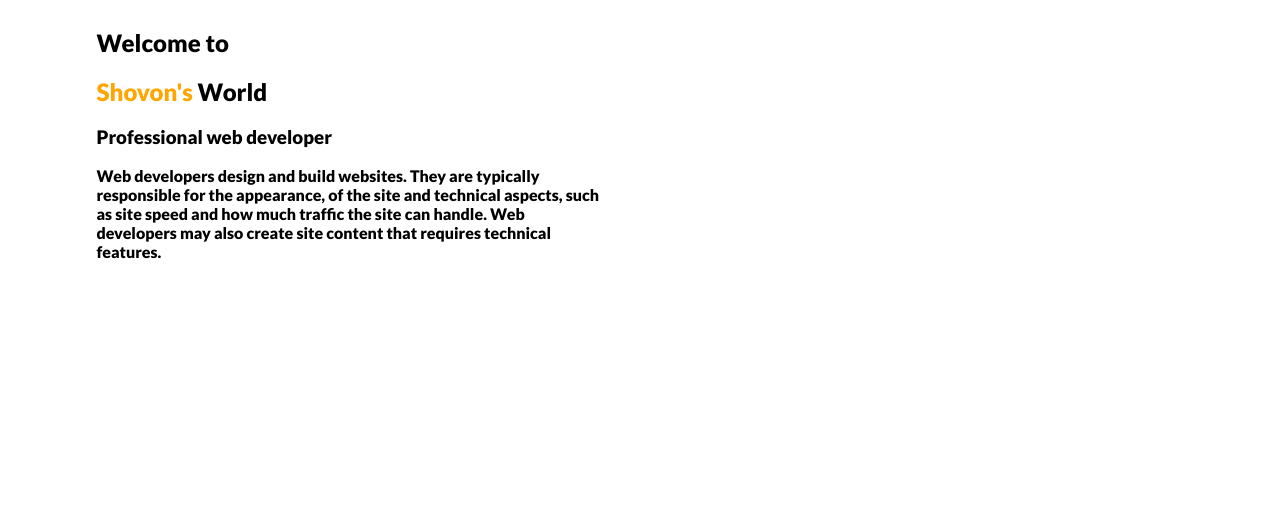
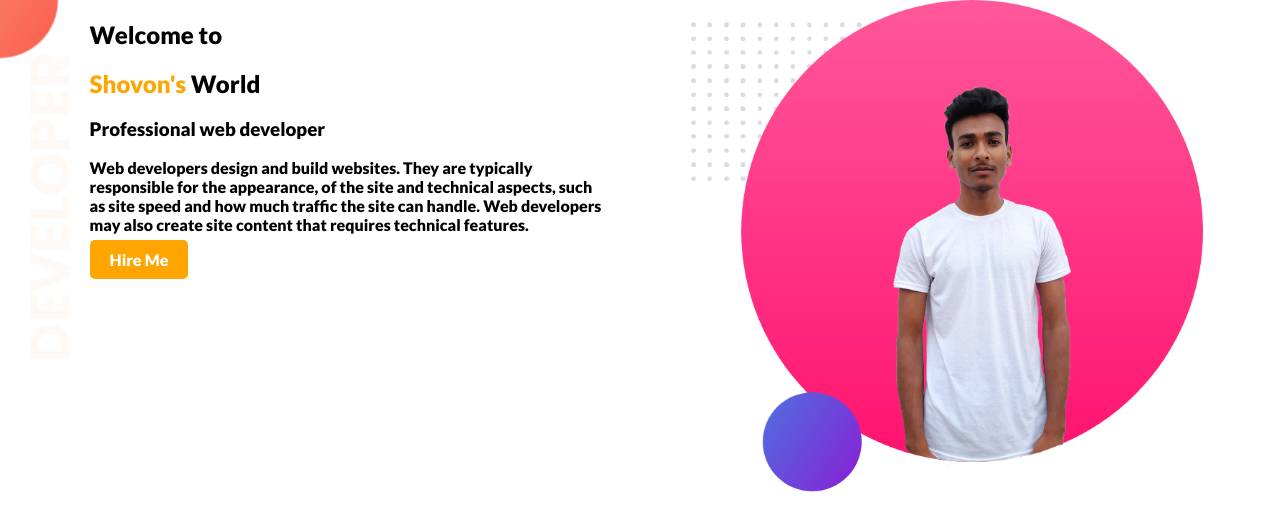
Before and after one commit to shovon-97/web-portfolio, a plain HTML site: page index.html in a window 1280 px wide. Drawn offline with Linux system fonts and the light colour scheme.

Commit message:
new changes

```diff
--- a/index.html
+++ b/index.html
@@ -9,13 +9,14 @@
     <link rel="stylesheet" href="style.css">
 </head>
 <body>
-    <section>
+    <section class="top-banner">
         <div class="half-width"><h1>Welcome to</h1>
             <h1><span class="name-highlight">Shovon's</span> World</h1>
             <h3>Professional web developer</h3>
-            <p>Web developers design and build websites. They are typically responsible for the appearance, of the site and technical aspects, such as site speed and how much traffic the site can handle. Web developers may also create site content that requires technical features.</p></div>
+            <p>Web developers design and build websites. They are typically responsible for the appearance, of the site and technical aspects, such as site speed and how much traffic the site can handle. Web developers may also create site content that requires technical features.</p>
+            <a class="link-button" class=target="_blank" href="https://www.linkedin.com/in/asaduzzaman-shovon-9000ba163/">Hire Me</a></div>
             <div class="half-width">
-                <img src="images/shovon1.png" alt="">
+            <img src="images/shovon.png" alt="">
             </div>
     </section>
 </body>
--- a/style.css
+++ b/style.css
@@ -1,5 +1,6 @@
 body{
     font-family: 'Lato', sans-serif;
+    margin: 0;
 }
 h1{
     50px
@@ -16,3 +17,20 @@ h1{
 .half-width img{
     width: 100%;
 }
+.top-banner{
+    background-image: url("images/top-banner.png");
+    background-repeat: no-repeat;
+}
+section{
+    height: 500px;
+}
+.link-button{
+    text-decoration: none;
+    background-image: linear-gradiant(45deg, lightSalmon, tomato);
+    background-color: orange;
+    padding: 10px 20px;
+    border-radius: 5px;
+    color: white;
+    font-weight: 700;
+
+}
```
